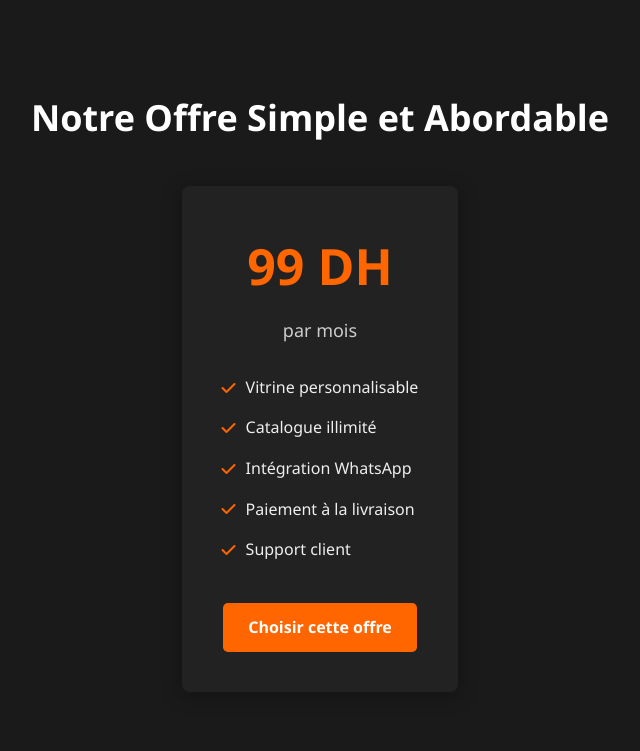
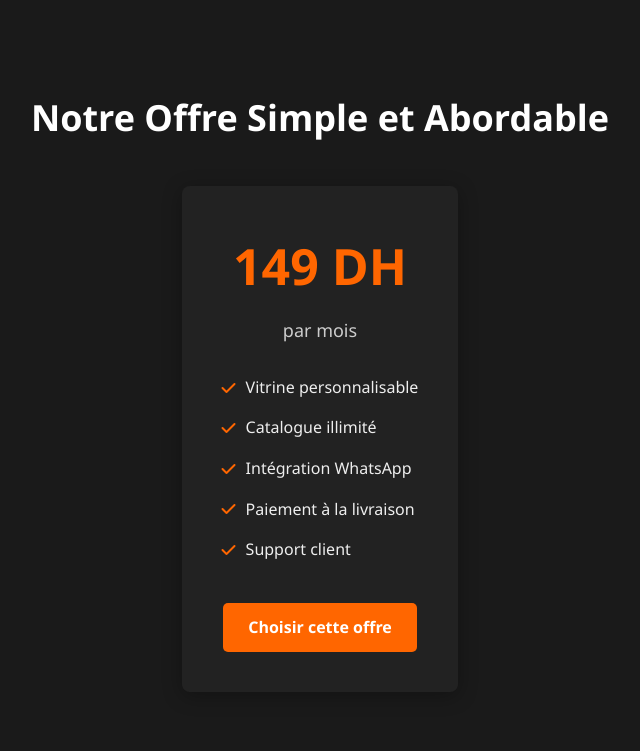
Before and after one commit to KHASSIM11/vitrinup, a PHP site: page /vitrinup/ in a window 1280 px wide. Shown: the part 1093-1844 px from the top of the page, without its empty margins (320-960 px from the left). Run offline with PHP 8.4, Linux system fonts and the light colour scheme; some libraries are stand-ins or nearby versions.

Commit message:
fix: Modifier le prix de l'offre à 149 DH
Co-authored-by: aider (openrouter/openrouter/auto) <aider@aider.chat>

```diff
--- a/views/home/index.php
+++ b/views/home/index.php
@@ -345,7 +345,7 @@
             <div class="container">
                 <h2>Notre Offre Simple et Abordable</h2>
                 <div class="pricing-card">
-                    <div class="price">99 DH</div>
+                    <div class="price">149 DH</div>
                     <div class="period">par mois</div>
                     <ul>
                         <li><i class="fas fa-check"></i> Vitrine personnalisable</li>
```
